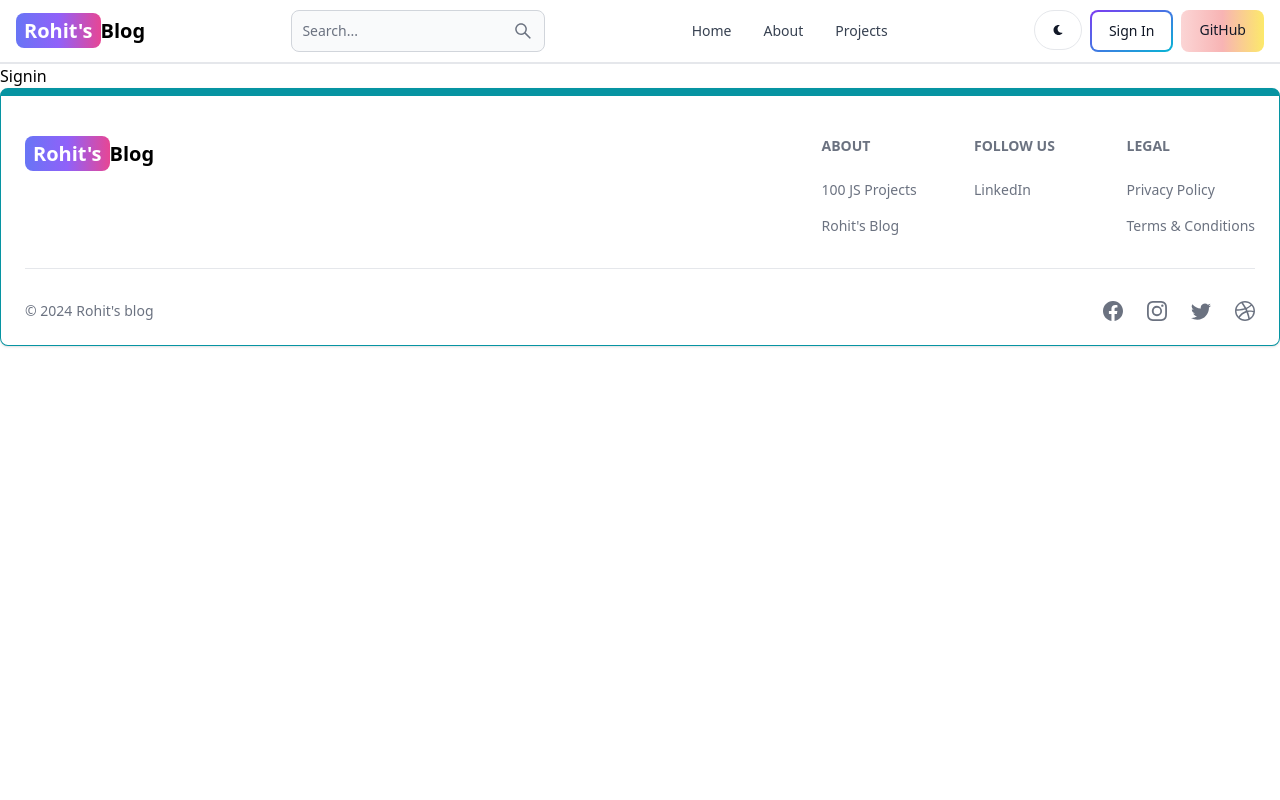
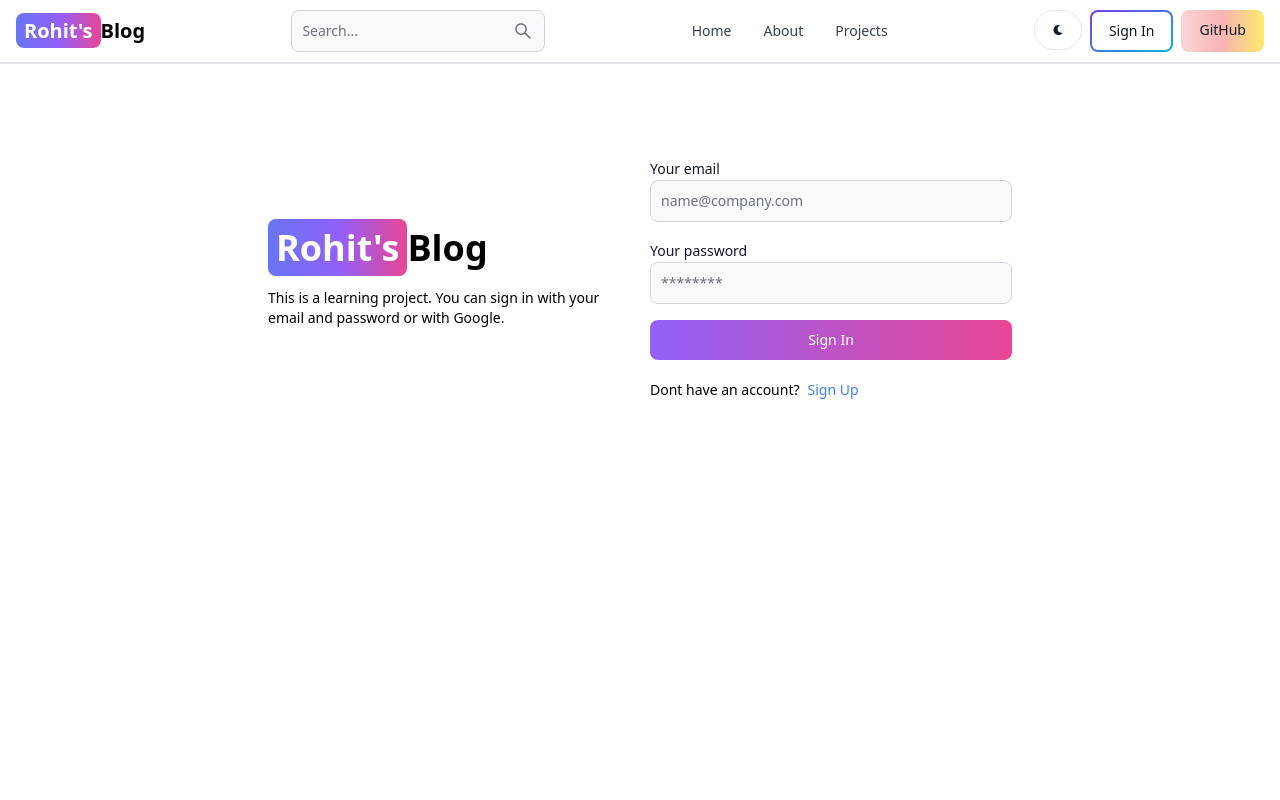
Before and after one commit to ro14hit/BLOG_APP, a React (Vite) app in the folder client/: page /sign-in in a window 1280 px wide. Shown: the top 800 px of the page. Built offline with nearby package versions, Linux system fonts and the light colour scheme.

Commit message:
Added signin page functionality

```diff
--- a/client/src/pages/SignIn.jsx
+++ b/client/src/pages/SignIn.jsx
@@ -1,11 +1,109 @@
-import React from 'react'
+import React, { useState } from "react";
+import { Link, useNavigate } from "react-router-dom";
+import { Alert, Button, Label, Spinner, TextInput } from "flowbite-react";
 
 const SignIn = () => {
+  const [formData, setFormData] = useState({});
+  const [errorMessage, setErrorMessage] = useState(null);
+  const [loading, setLoading] = useState(false);
+  const navigate = useNavigate();
+  const handleChange = (e) => {
+    setFormData({ ...formData, [e.target.id]: e.target.value.trim() });
+  };
+  const handleSubmit = async (e) => {
+    e.preventDefault();
+    if (!formData.email || !formData.password) {
+      return setErrorMessage("Please fill out all fields.");
+    }
+    try {
+      setLoading(true);
+      setErrorMessage(null);
+      const res = await fetch("/api/auth/signin", {
+        method: "POST",
+        headers: { "Content-Type": "application/json" },
+        body: JSON.stringify(formData),
+      });
+      const data = await res.json();
+      if (data.success == false) {
+        setLoading(false);
+        return setErrorMessage(data.message);
+      }
+      setLoading(false);
+      if (res.ok) {
+        navigate("/");
+      }
+    } catch (err) {
+      setErrorMessage(err.message);
+      setLoading(false);
+    }
+  };
   return (
-    <div>
-      Signin
+    <div className="min-h-screen mt-20">
+      <div className="flex p-3 max-w-3xl mx-auto flex-col md:flex-row md:items-center gap-5 ">
+        <div className="flex-1">
+          {/* Div for left side */}
+          <Link to="/" className=" font-bold dark:text-white text-4xl ">
+            <span className="px-2 py-1 bg-gradient-to-r from-indigo-500 via-purple-500 to-pink-500 rounded-lg text-white">
+              Rohit's
+            </span>
+            Blog
+          </Link>
+          <p className="text-sm mt-5">
+            This is a learning project. You can sign in with your email and
+            password or with Google.
+          </p>
+        </div>
+        <div className="flex-1">
+          {/* Div for right side */}
+          <form className="flex flex-col gap-4" onSubmit={handleSubmit}>
+            <div>
+              <Label value="Your email" />
+              <TextInput
+                type="email"
+                placeholder="name@company.com"
+                id="email"
+                onChange={handleChange}
+              />
+            </div>
+            <div>
+              <Label value="Your password" />
+              <TextInput
+                type="password"
+                placeholder="********"
+                id="password"
+                onChange={handleChange}
+              />
+            </div>
+            <Button
+              gradientDuoTone="purpleToPink"
+              type="submit"
+              disabled={loading}
+            >
+              {loading ? (
+                <>
+                  <Spinner size="sm" />
+                  <span className="pl-3">Loading...</span>
+                </>
+              ) : (
+                "Sign In"
+              )}
+            </Button>
+          </form>
+          <div className="flex gap-2 text-sm mt-5">
+            <span>Dont have an account?</span>
+            <Link to="/sign-up" className="text-blue-500">
+              Sign Up
+            </Link>
+          </div>
+          {errorMessage && (
+            <Alert className="mt-5" color="failure">
+              {errorMessage}
+            </Alert>
+          )}
+        </div>
+      </div>
     </div>
-  )
-}
+  );
+};
 
-export default SignIn
+export default SignIn;
--- a/client/src/pages/Signup.jsx
+++ b/client/src/pages/Signup.jsx
@@ -49,7 +49,7 @@
             Blog
           </Link>
           <p className="text-sm mt-5">
-            This is a learning project. You can sign ujp with your email and
+            This is a learning project. You can sign up with your email and
             password or with Google.
           </p>
         </div>
```
